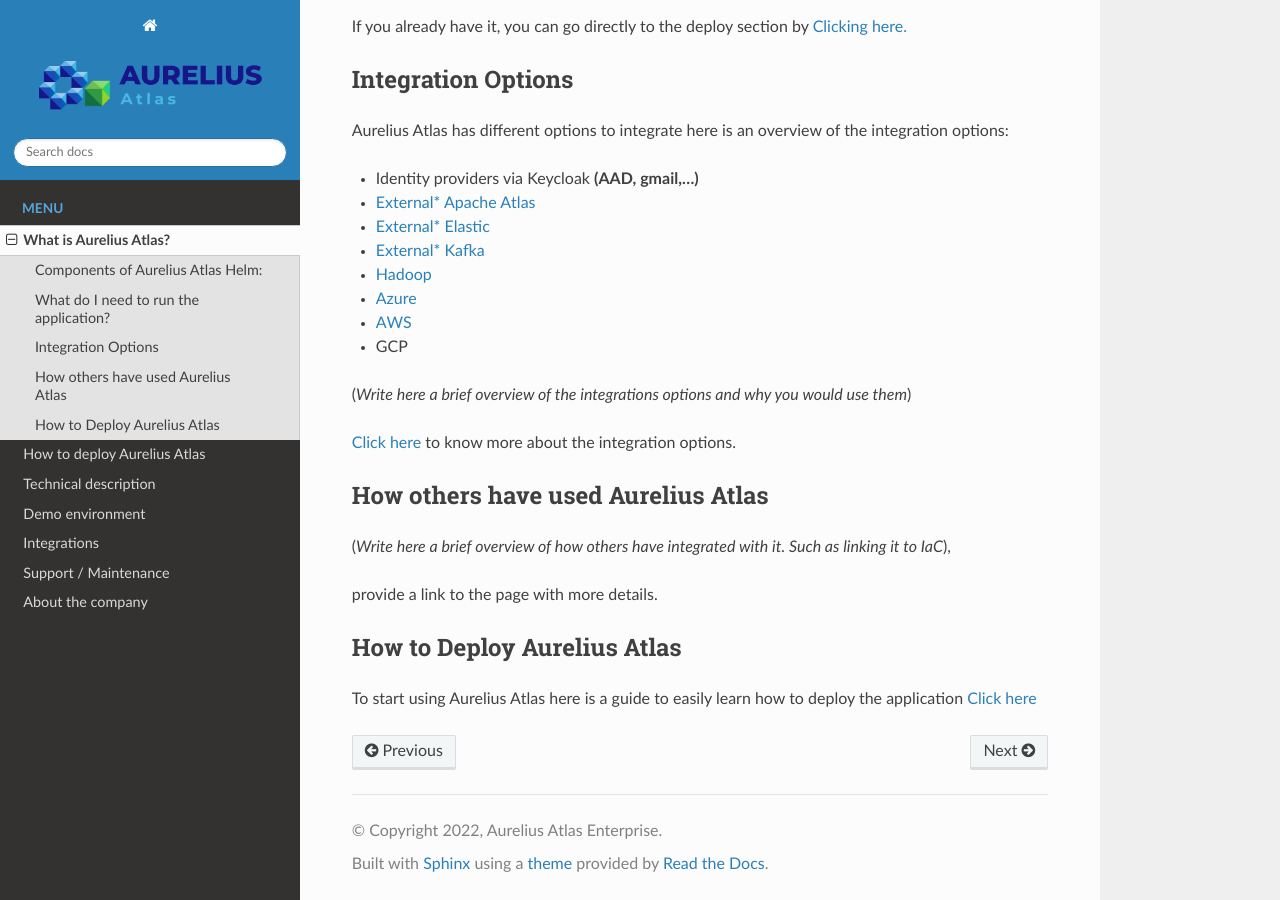
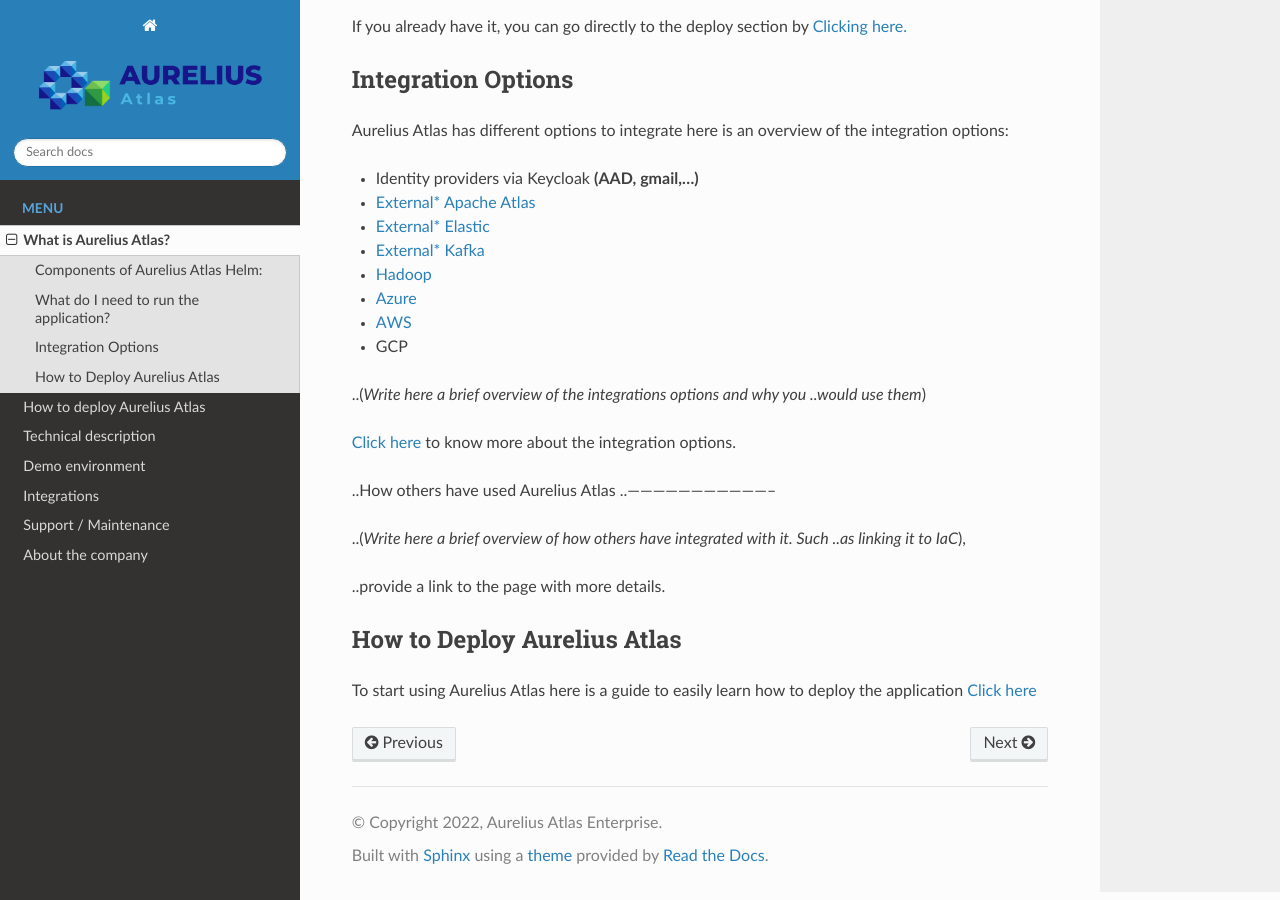
Before and after one commit to aureliusenterprise/doc_technical_manual, a Sphinx documentation site: the page built from DOc/docs/source/Options/what.rst, in a window 1280 px wide and 900 px high, scrolled down 2567 px. Built offline with Sphinx 7.4.7 and the Read the Docs theme 2.0.0, drawn with Linux system fonts in a browser that asks for light colours; pages that are not in the unit, such as notebooks, are missing from menus.

Commit message:
comments

```diff
--- a/DOc/docs/source/Options/what.rst
+++ b/DOc/docs/source/Options/what.rst
@@ -124,19 +124,19 @@
 
 -  GCP
 
-(*Write here a brief overview of the integrations options and why you
-would use them*)
+..(*Write here a brief overview of the integrations options and why you
+..would use them*)
 
 `Click here <integration>`__ to know more about the integration
 options.
 
-How others have used Aurelius Atlas
------------------------------------
+..How others have used Aurelius Atlas
+..-----------------------------------
 
-(*Write here a brief overview of how others have integrated with it. Such
-as linking it to IaC*),
+..(*Write here a brief overview of how others have integrated with it. Such
+..as linking it to IaC*),
 
-provide a link to the page with more details.
+..provide a link to the page with more details.
 
 How to Deploy Aurelius Atlas
 ----------------------------
```
